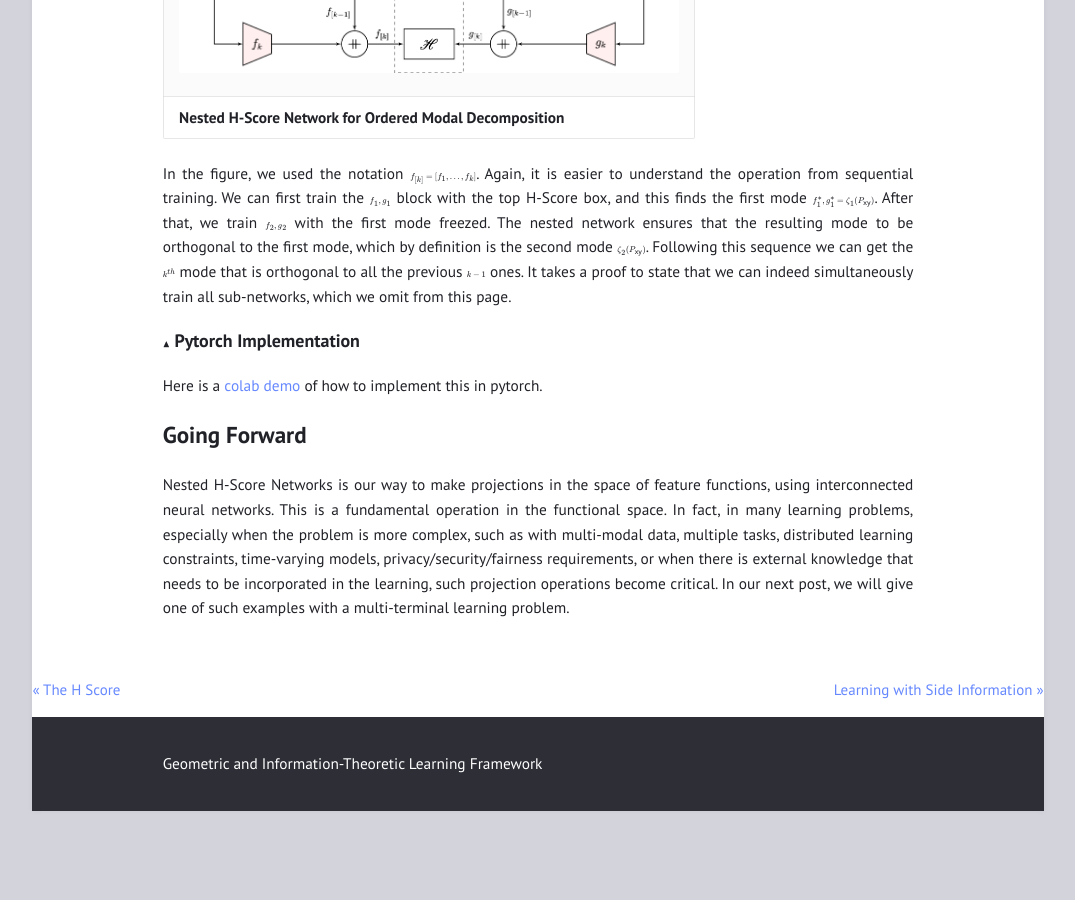
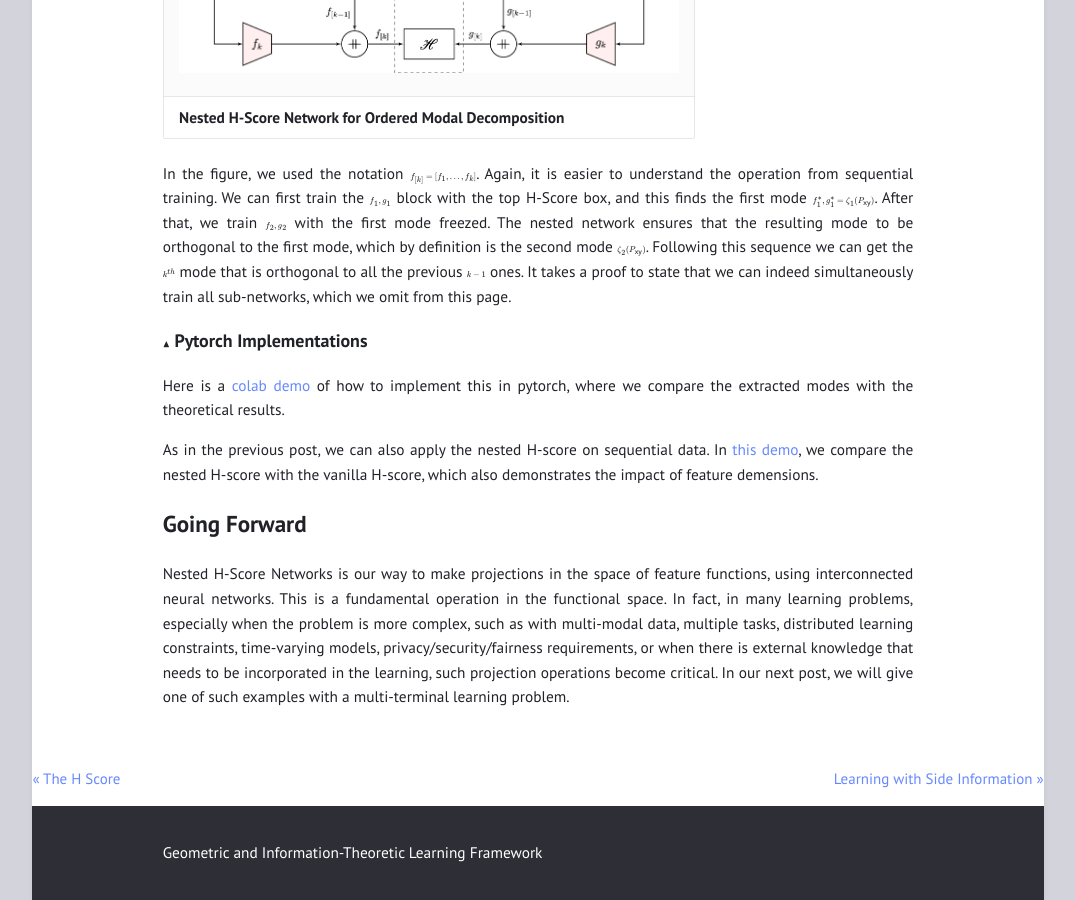
Before and after one commit to gilearning/gilearning.github.io, a Jekyll site: the page built from _posts/2022-09-08-NestedHScore.md, in a window 1280 px wide and 900 px high, scrolled down 4953 px. Shown: the whole window, without its empty margins (102-1177 px from the left). Built offline with Jekyll 4.4.1, drawn with Linux system fonts in a browser that asks for light colours; formulas are drawn with MathJax 3; before the commit the page ends 5764 px from its top, so only the background shows below that; some of the changed text lies outside the part shown.

Commit message:
New demo added for nested H.

```diff
--- a/_posts/2022-09-08-NestedHScore.md
+++ b/_posts/2022-09-08-NestedHScore.md
@@ -132,8 +132,10 @@
 
 In the figure, we used the notation $f_{[k]} = [f_1, \ldots, f_k]$. Again, it is easier to understand the operation from sequential training. We can first train the $f_1, g_1$ block with the top H-Score box, and this finds the first mode $f^\ast_1, g^\ast_1 = \zeta_1(P_{\mathsf {xy}})$. After that, we train $f_2, g_2$ with the first mode freezed. The nested network ensures that the resulting mode to be orthogonal to the first mode, which by definition is the second mode $\zeta_2(P_{\mathsf {xy}})$. Following this sequence we can get the $k^{th}$ mode that is orthogonal to all the previous $k-1$ ones. It takes a proof to state that we can indeed simultaneously train all sub-networks, which we omit from this page.
 
-### $\blacktriangle$ Pytorch Implementation
-Here is a [colab demo](https://colab.research.google.com/drive/1C9mdtDZ7GFvyiYxEboemJ3Ed18sUMkVB?usp=sharing) of how to implement this in pytorch.
+### $\blacktriangle$ Pytorch Implementations
+Here is a [colab demo](https://colab.research.google.com/drive/1C9mdtDZ7GFvyiYxEboemJ3Ed18sUMkVB?usp=sharing) of how to implement this in pytorch, where we compare the extracted modes with the theoretical results.
+
+As in the previous post, we can also apply the nested H-score on sequential data. In [this demo](https://colab.research.google.com/drive/1JtjS1LfWpf0eWx3xWTKYlW1myCTE4vqb#scrollTo=mcfGopzulQsY), we compare the nested H-score with the vanilla H-score, which also demonstrates the impact of feature demensions.
 
 ## Going Forward
 Nested H-Score Networks is our way to make projections in the space of feature functions, using interconnected neural networks. This is a fundamental operation in the functional space. In fact, in many learning problems, especially when the problem is more complex, such as with multi-modal data, multiple tasks, distributed learning constraints, time-varying models, privacy/security/fairness requirements, or when there is external knowledge that needs to be incorporated in the learning, such projection operations become critical. In our next post, we will give one of such examples with a multi-terminal learning problem.
```
